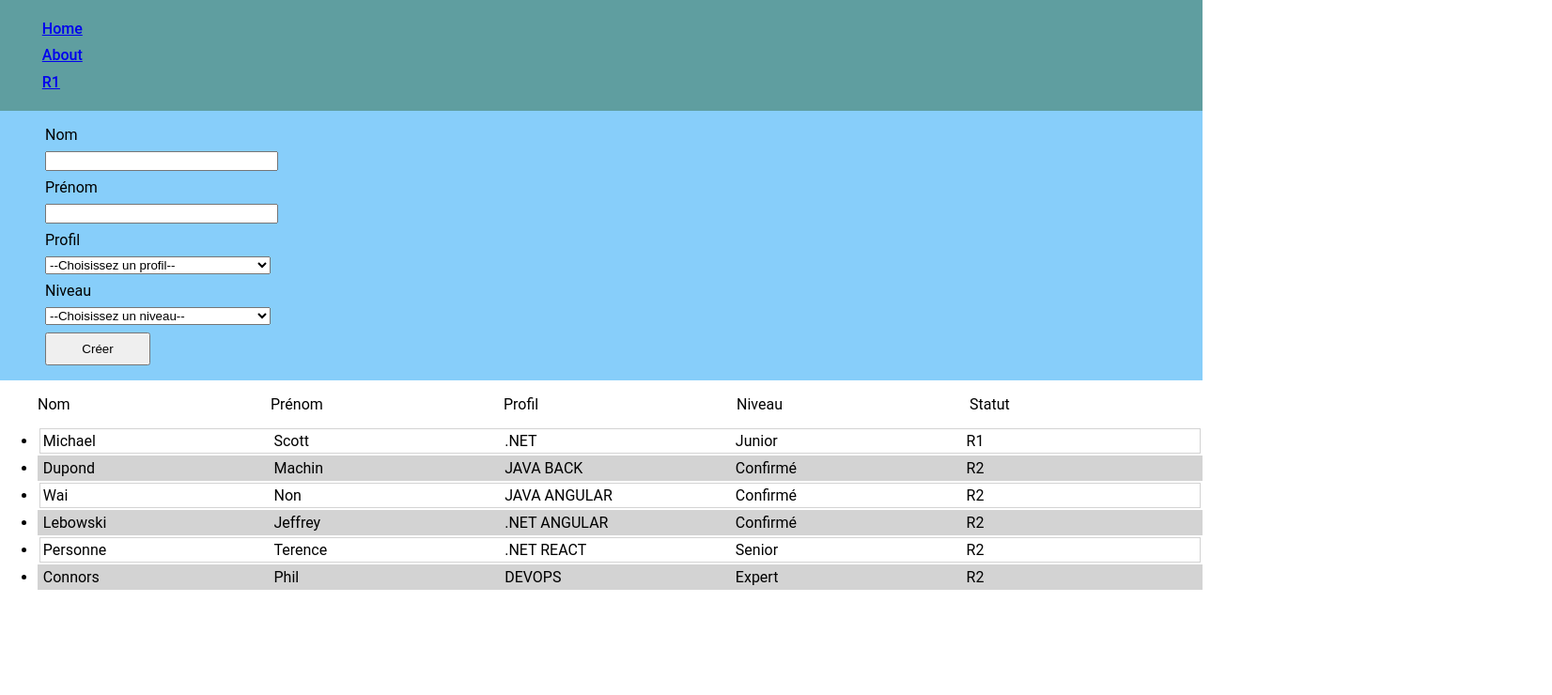
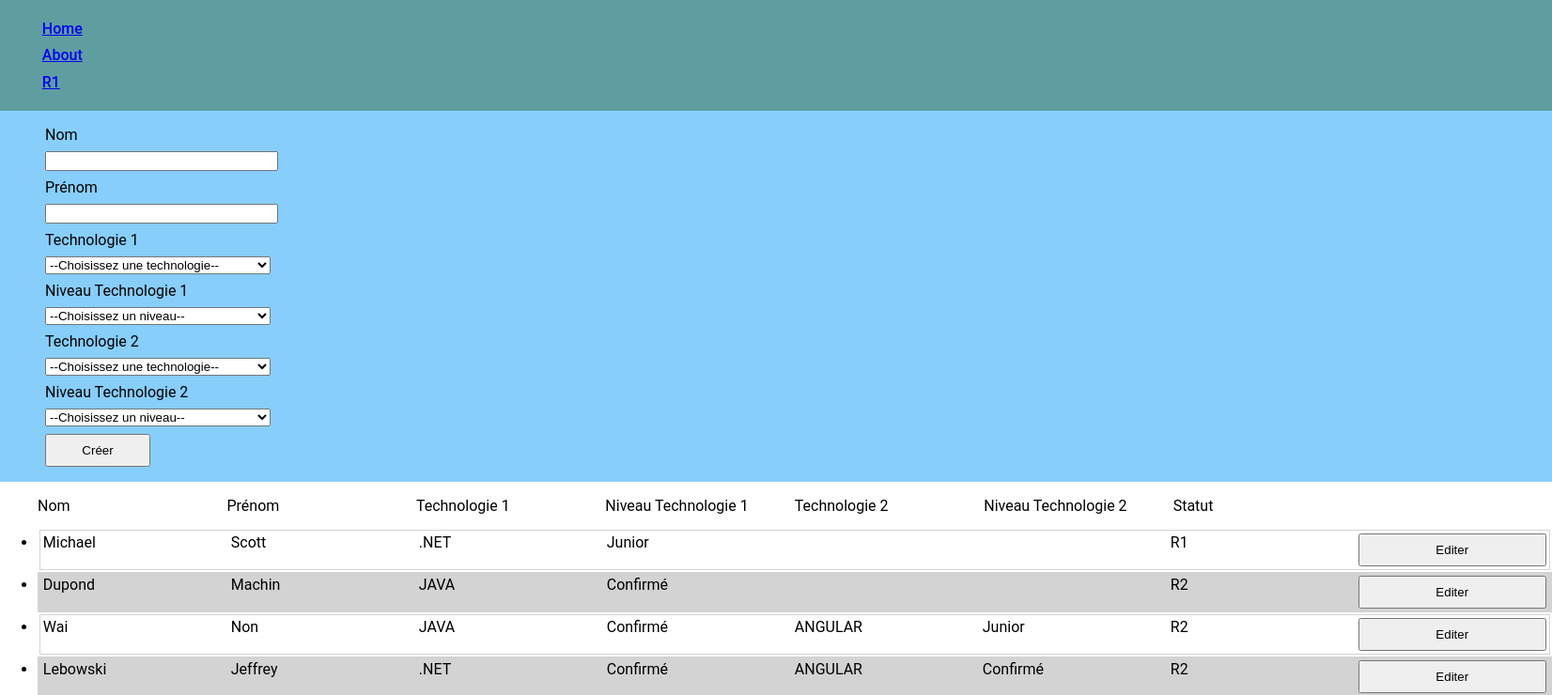
Before and after one commit to rycill/parcours_candidat, a React (Create React App) app: page / in a window 1280 px wide. Shown: the top 740 px of the page at 94% size, 1652 px wide, since content can reach past the window. Built offline with nearby package versions, Linux system fonts and the light colour scheme.

Commit message:
add level by techno on candidate pages

```diff
--- a/src/components/Candidate.css
+++ b/src/components/Candidate.css
@@ -2,7 +2,7 @@
     padding: 0.2rem;
     margin: 0.1rem;
     display: grid;
-    grid-template-columns:  repeat(5, minmax(200px, 1fr))
+    grid-template-columns:  repeat(8, minmax(200px, 1fr))
 }
 .candidate{
     border: solid 1px lightgray;
--- a/src/components/Candidate.js
+++ b/src/components/Candidate.js
@@ -4,9 +4,12 @@ function Candidate({candidate}) {
         <div className="candidate">
             <span className="name">{candidate.name}</span>
             <span className="firstname">{candidate.firstname}</span>
-            <span className="specialties">{candidate.profil}</span>
-            <span className="specialties">{candidate.level}</span>
+            <span className="specialties">{candidate.techno1}</span>
+            <span className="specialties">{candidate.level1}</span>
+            <span className="specialties">{candidate.techno2}</span>
+            <span className="specialties">{candidate.level2}</span>
             <span className="specialties">{candidate.statut}</span>
+            <input type="submit" value="Editer" />
         </div>
     );
 }
--- a/src/components/Candidates.css
+++ b/src/components/Candidates.css
@@ -6,5 +6,5 @@
 }
 .header{
     display: grid;
-    grid-template-columns:  repeat(5, minmax(200px, 1fr))
+    grid-template-columns:  repeat(8, minmax(200px, 1fr))
 }
--- a/src/components/Candidates.js
+++ b/src/components/Candidates.js
@@ -7,9 +7,12 @@ function Candidates({candidates}) {
             <div className="header">
                 <span className="name">Nom</span>
                 <span className="firstname">Prénom</span>
-                <span className="specialties">Profil</span>
-                <span className="specialties">Niveau</span>
+                <span className="specialties">Technologie 1</span>
+                <span className="specialties">Niveau Technologie 1</span>
+                <span className="specialties">Technologie 2</span>
+                <span className="specialties">Niveau Technologie 2</span>
                 <span className="specialties">Statut</span>
+                <span className="specialties"></span>
             </div>
             </ul>
             <ul>
--- a/src/components/NewCandidate.js
+++ b/src/components/NewCandidate.js
@@ -10,16 +10,34 @@ function NewCandidate({ candidate }) {
         <input type="text" name="firstname" className="field"/>
         <label>Prénom</label>
         <input type="text" name="famillyname" className="field"/>
-        <label>Profil</label>
+        <label>Technologie 1</label>
         <select name="profil" className="field">
-          <option value="">--Choisissez un profil--</option>
+          <option value="">--Choisissez une technologie--</option>
           {technos.profils.profils.map((techno) => (
             <option key={techno.id} value={techno.id}>
               {techno.titre}
             </option>
           ))}
         </select>
-        <label>Niveau</label>
+        <label>Niveau Technologie 1</label>
+        <select name="niveau" className="field">
+          <option value="">--Choisissez un niveau--</option>
+          {levels.map((level) => (
+            <option key={level.id} value={level.id}>
+              {level.label}
+            </option>
+          ))}
+        </select>
+        <label>Technologie 2</label>
+        <select name="profil" className="field">
+          <option value="">--Choisissez une technologie--</option>
+          {technos.profils.profils.map((techno) => (
+            <option key={techno.id} value={techno.id}>
+              {techno.titre}
+            </option>
+          ))}
+        </select>
+        <label>Niveau Technologie 2</label>
         <select name="niveau" className="field">
           <option value="">--Choisissez un niveau--</option>
           {levels.map((level) => (
--- a/src/data/candidates.json
+++ b/src/data/candidates.json
@@ -3,46 +3,52 @@
         "id":"1",
         "name": "Michael",
         "firstname" : "Scott",
-        "profil": ".NET",
-        "level": "Junior",
+        "techno1": ".NET",
+        "level1": "Junior",
         "statut": "R1"
     },
     {
         "id":"2",
         "name": "Dupond",
         "firstname" : "Machin",
-        "profil": "JAVA BACK",
-        "level": "Confirmé",
+        "techno1": "JAVA",
+        "level1": "Confirmé",
         "statut": "R2"
     },
     {
         "id":"3",
         "name": "Wai",
         "firstname" : "Non",
-        "profil": "JAVA ANGULAR",
-        "level": "Confirmé",
+        "techno1": "JAVA",
+        "level1": "Confirmé",
+        "techno2": "ANGULAR",
+        "level2": "Junior",
         "statut": "R2"
 
     },{
         "id":"4",
         "name": "Lebowski",
         "firstname" : "Jeffrey",
-        "profil": ".NET ANGULAR",
-        "level": "Confirmé",
+        "techno1": ".NET",
+        "level1": "Confirmé",
+        "techno2": "ANGULAR",
+        "level2": "Confirmé",
         "statut": "R2"
     },{
         "id":"5",
         "name": "Personne",
         "firstname" : "Terence",
-        "profil": ".NET REACT",
-        "level": "Senior",
+        "techno1": ".NET",
+        "level1": "Senior",
+        "techno2": "REACT",
+        "level2": "Confirmé",
         "statut": "R2"
     },{
         "id":"6",
         "name": "Connors",
         "firstname" : "Phil",
-        "profil": "DEVOPS",
-        "level": "Expert",
+        "techno1": "DEVOPS",
+        "level1": "Expert",
         "statut": "R2"
     }
 
--- a/src/data/technos.json
+++ b/src/data/technos.json
@@ -3,27 +3,19 @@
         "profils": [
             {
                 "id": "1",
-                "titre": "JAVA BACK"
+                "titre": "JAVA"
             },
             {
                 "id": "2",
-                "titre": "JAVA ANGULAR"
+                "titre": "ANGULAR"
             },
             {
                 "id": "3",
-                "titre": "JAVA REACT"
+                "titre": "REACT"
             },
             {
                 "id": "4",
                 "titre": ".NET"
-            },
-            {
-                "id": "5",
-                "titre": ".NET ANGULAR"
-            },
-            {
-                "id": "6",
-                "titre": ".NET REACT"
             },
             {
                 "id": "7",
```
